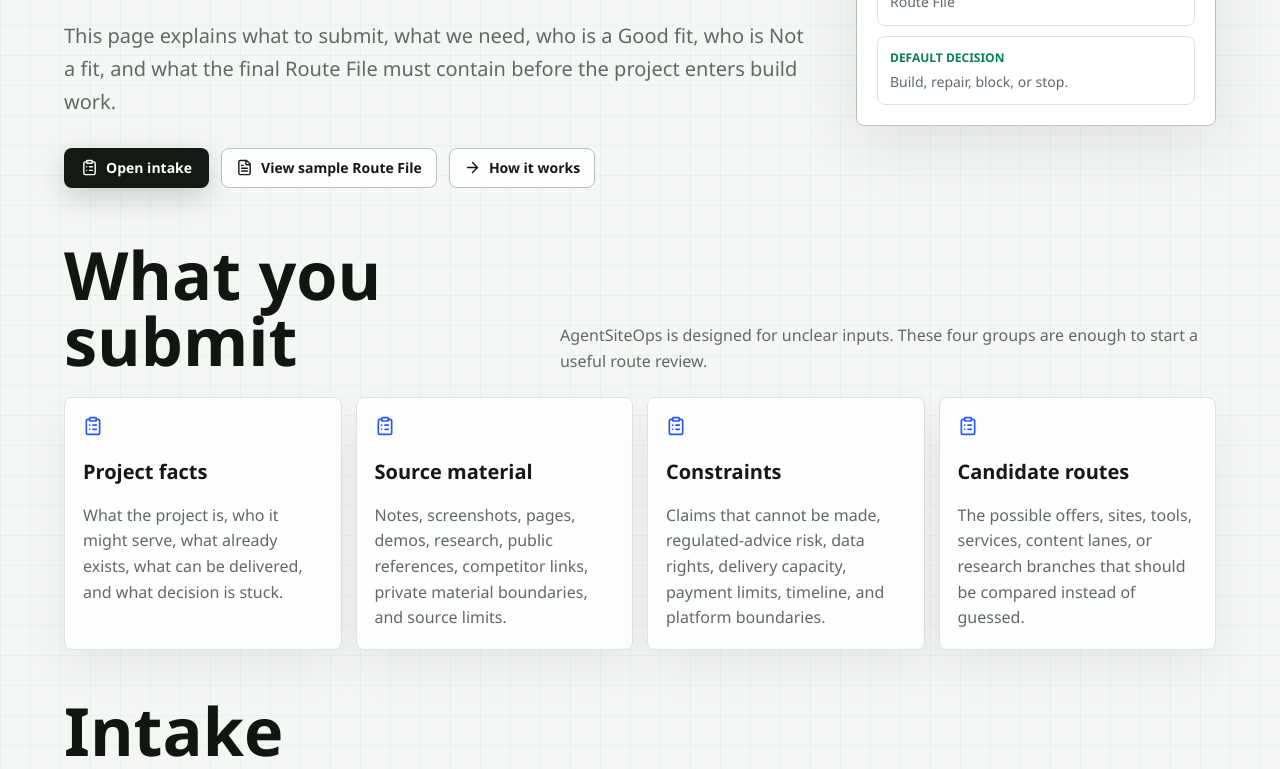
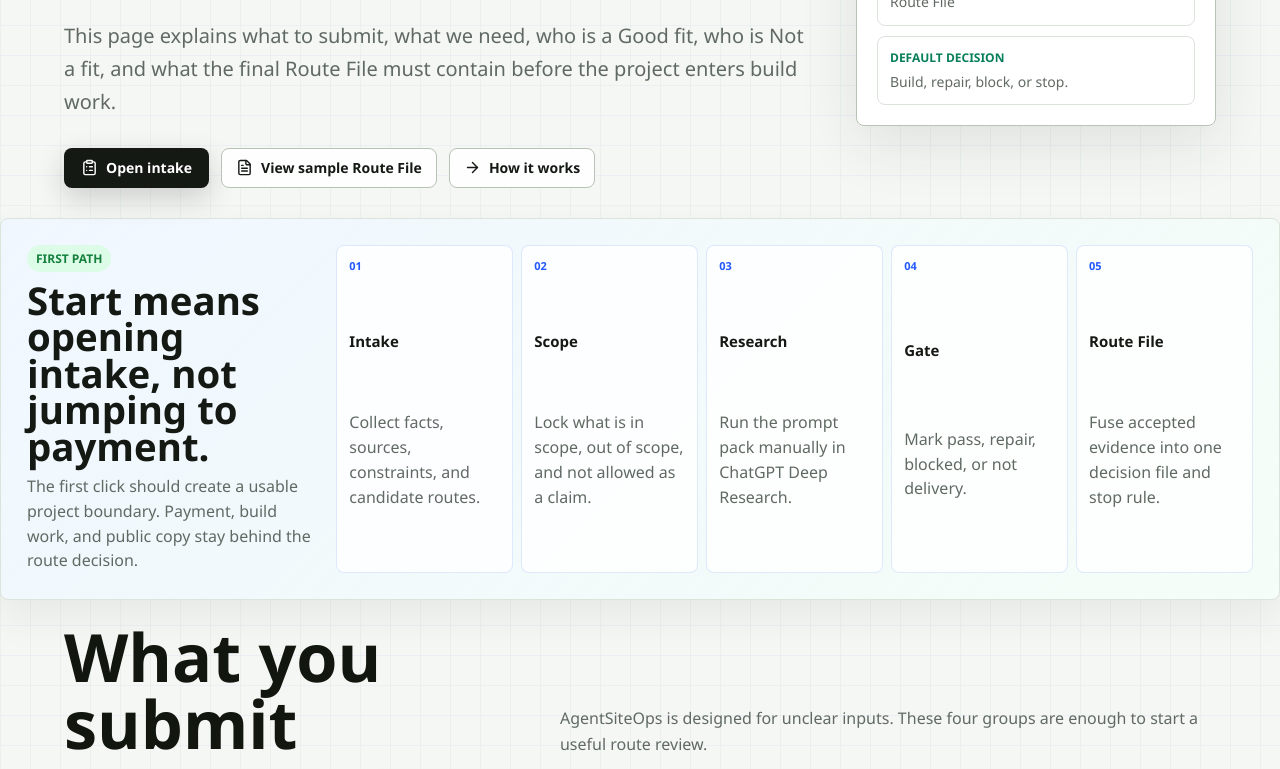
Before and after one commit to SB980425/shachidainei, a Next.js app in the folder agentsiteops/: page /start in a window 1280 px wide. Shown: the part 425-1194 px from the top of the page. Built offline with nearby package versions, Linux system fonts and the light colour scheme; no server answers.

Commit message:
Add start page execution path

```diff
--- a/agentsiteops/app/start/page.tsx
+++ b/agentsiteops/app/start/page.tsx
@@ -107,6 +107,29 @@ const readinessRows = [
   }
 ];
 
+const startPathSteps = [
+  {
+    label: "Intake",
+    body: "Collect facts, sources, constraints, and candidate routes."
+  },
+  {
+    label: "Scope",
+    body: "Lock what is in scope, out of scope, and not allowed as a claim."
+  },
+  {
+    label: "Research",
+    body: "Run the prompt pack manually in ChatGPT Deep Research."
+  },
+  {
+    label: "Gate",
+    body: "Mark pass, repair, blocked, or not delivery."
+  },
+  {
+    label: "Route File",
+    body: "Fuse accepted evidence into one decision file and stop rule."
+  }
+];
+
 const nextSteps = [
   {
     title: "1. Prepare the intake",
@@ -184,6 +207,26 @@ export default function Page() {
             </div>
           </dl>
         </aside>
+      </section>
+
+      <section className="gate-section start-route-path" aria-label="Start execution path">
+        <div>
+          <span>First path</span>
+          <h2>Start means opening intake, not jumping to payment.</h2>
+          <p>
+            The first click should create a usable project boundary. Payment, build work,
+            and public copy stay behind the route decision.
+          </p>
+        </div>
+        <div className="start-route-path-steps">
+          {startPathSteps.map((step, index) => (
+            <article key={step.label}>
+              <small>{String(index + 1).padStart(2, "0")}</small>
+              <h3>{step.label}</h3>
+              <p>{step.body}</p>
+            </article>
+          ))}
+        </div>
       </section>
 
       <section className="gate-section">
```
Also changed, not shown: agentsiteops/reports/code-quality-gate.md (+1 -1 lines), agentsiteops/reports/route-consistency-gate.md (+1 -1 lines), agentsiteops/reports/technical-seo-ci.md (+1 -1 lines), agentsiteops/app/globals.css.
